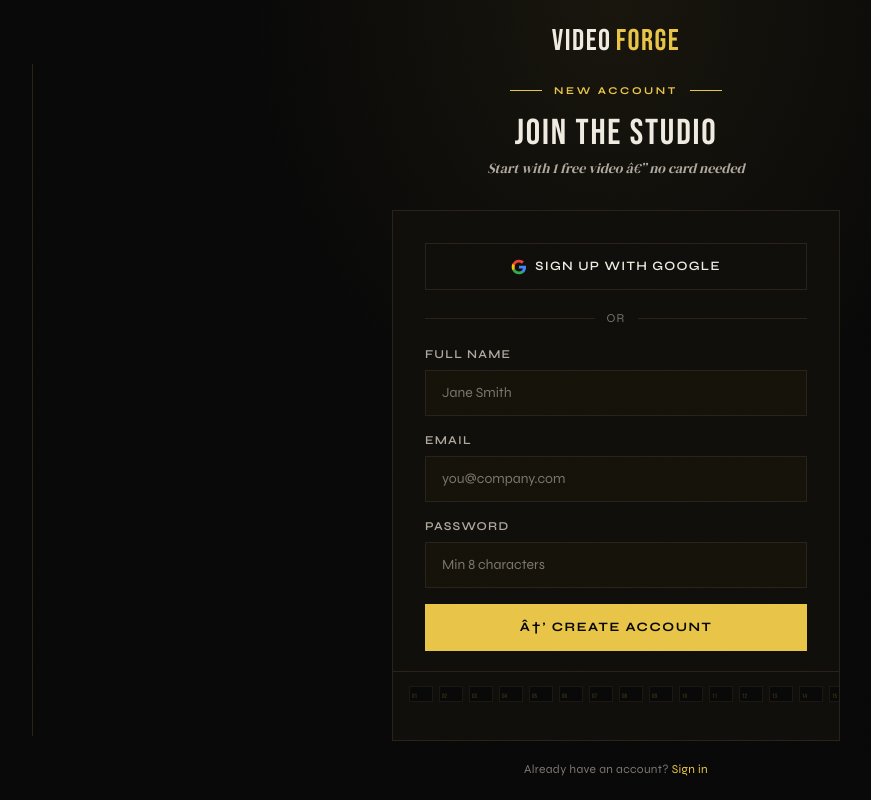
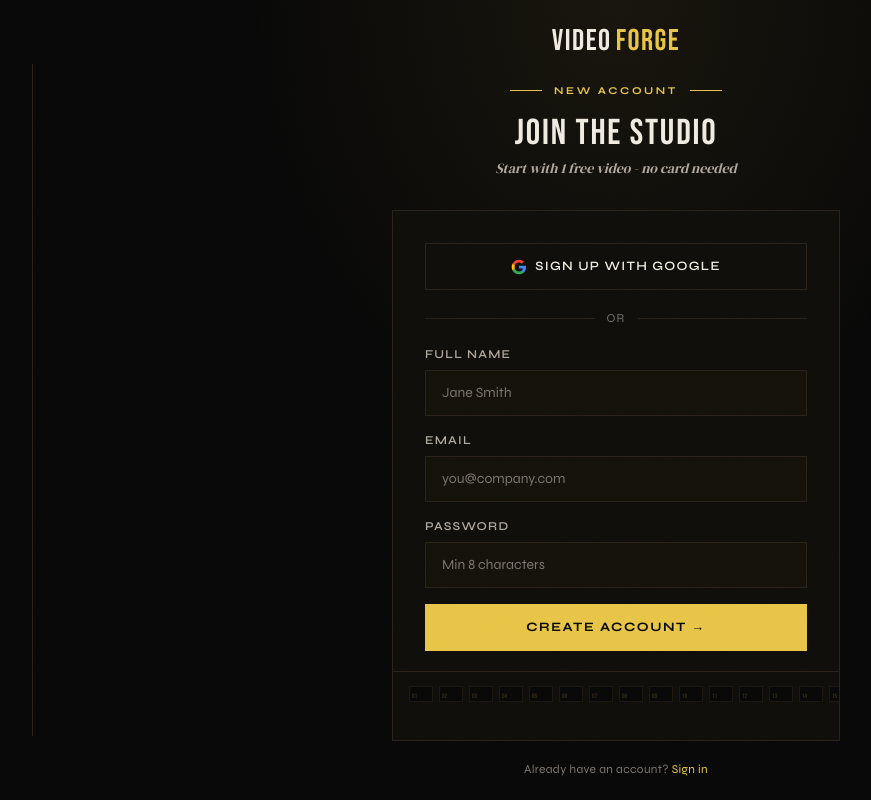
Before and after one commit to OlegKonchenkov/video-forge, a Next.js app in the folder apps/web/: page /signup in a window 1280 px wide. Shown: the whole page, without its empty margins (24-895 px from the left). Built offline with nearby package versions, Linux system fonts and the light colour scheme.

Commit message:
fix: replace mojibake Unicode chars with safe equivalents

```diff
--- a/apps/web/app/(app)/dashboard/page.tsx
+++ b/apps/web/app/(app)/dashboard/page.tsx
@@ -33,13 +33,13 @@
 
       {!videos || videos.length === 0 ? (
         <div className="film-card p-16 text-center">
-          <div className="w-14 h-14 mx-auto border border-film-amber/30 flex items-center justify-center mb-5 text-film-amber text-3xl font-display">
-            â–¶
+          <div className="w-14 h-14 mx-auto border border-film-amber/30 flex items-center justify-center mb-5">
+            <span className="text-film-amber text-2xl font-display">&#9654;</span>
           </div>
-          <h3 className="font-display text-2xl tracking-wider text-film-cream mb-2">LIGHTS, CAMERAâ€¦</h3>
+          <h3 className="font-display text-2xl tracking-wider text-film-cream mb-2">LIGHTS, CAMERA...</h3>
           <p className="text-film-gray font-sans text-sm mb-7 font-serif italic">Create your first AI video in under 5 minutes</p>
           <Link href="/videos/new" className="btn-amber">
-            â†’ Create First Video
+            Create First Video \u2192
           </Link>
         </div>
       ) : (
--- a/apps/web/app/(auth)/login/page.tsx
+++ b/apps/web/app/(auth)/login/page.tsx
@@ -117,7 +117,7 @@
             type="submit" disabled={loading || oauthLoading}
             className="btn-amber w-full justify-center disabled:opacity-40"
           >
-            {loading ? <Loader2 className="w-4 h-4 animate-spin" /> : 'â†’ Sign In'}
+            {loading ? <Loader2 className="w-4 h-4 animate-spin" /> : 'Sign In \u2192'}
           </button>
         </form>
 
--- a/apps/web/app/(auth)/signup/page.tsx
+++ b/apps/web/app/(auth)/signup/page.tsx
@@ -55,7 +55,7 @@
         </div>
 
         <h1 className="font-display text-4xl tracking-wider text-film-cream mb-1">JOIN THE STUDIO</h1>
-        <p className="font-serif italic text-film-gray-light text-sm">Start with 1 free video â€” no card needed</p>
+        <p className="font-serif italic text-film-gray-light text-sm">Start with 1 free video - no card needed</p>
       </div>
 
       {/* Card */}
@@ -113,7 +113,7 @@
 
           <button type="submit" disabled={loading || oauthLoading}
             className="btn-amber w-full justify-center disabled:opacity-40">
-            {loading ? <Loader2 className="w-4 h-4 animate-spin" /> : 'â†’ Create Account'}
+            {loading ? <Loader2 className="w-4 h-4 animate-spin" /> : 'Create Account \u2192'}
           </button>
         </form>
 
```
